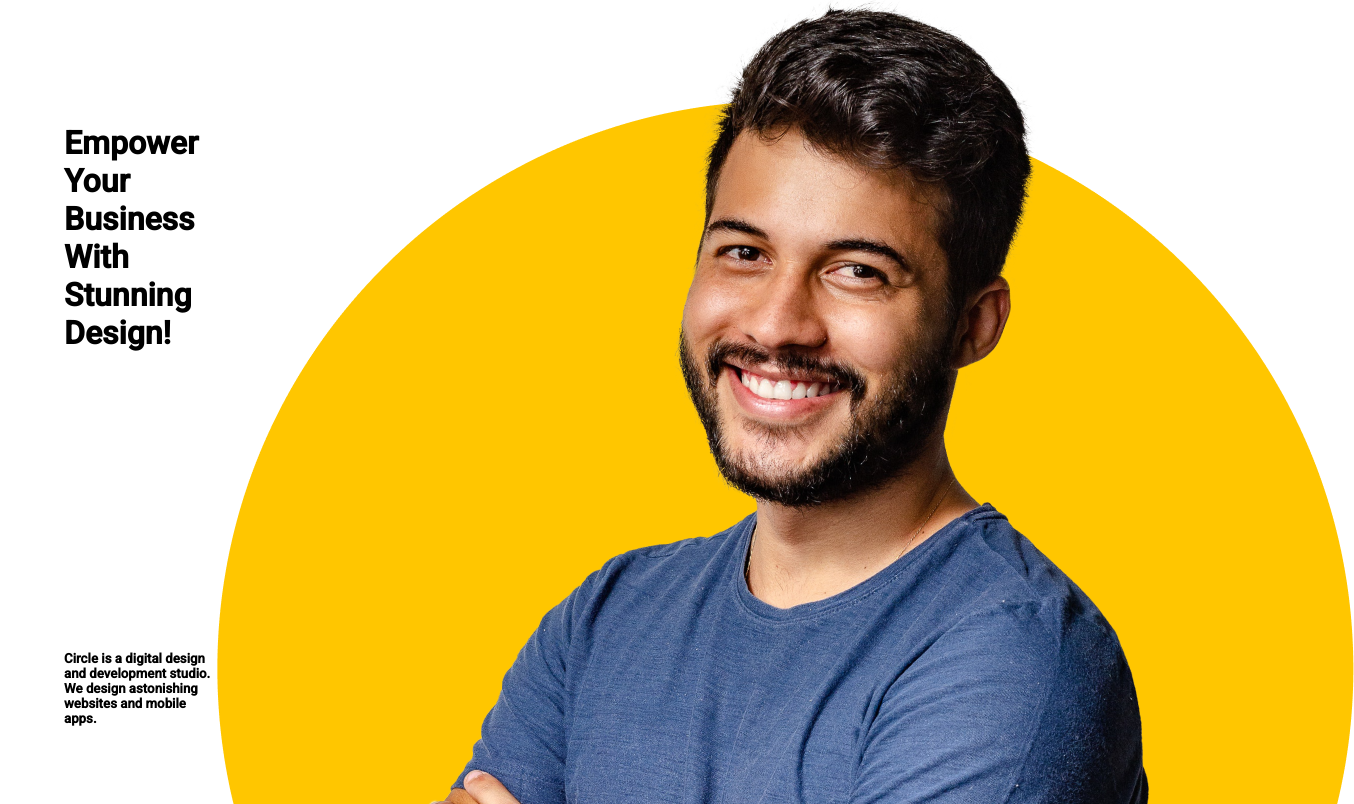
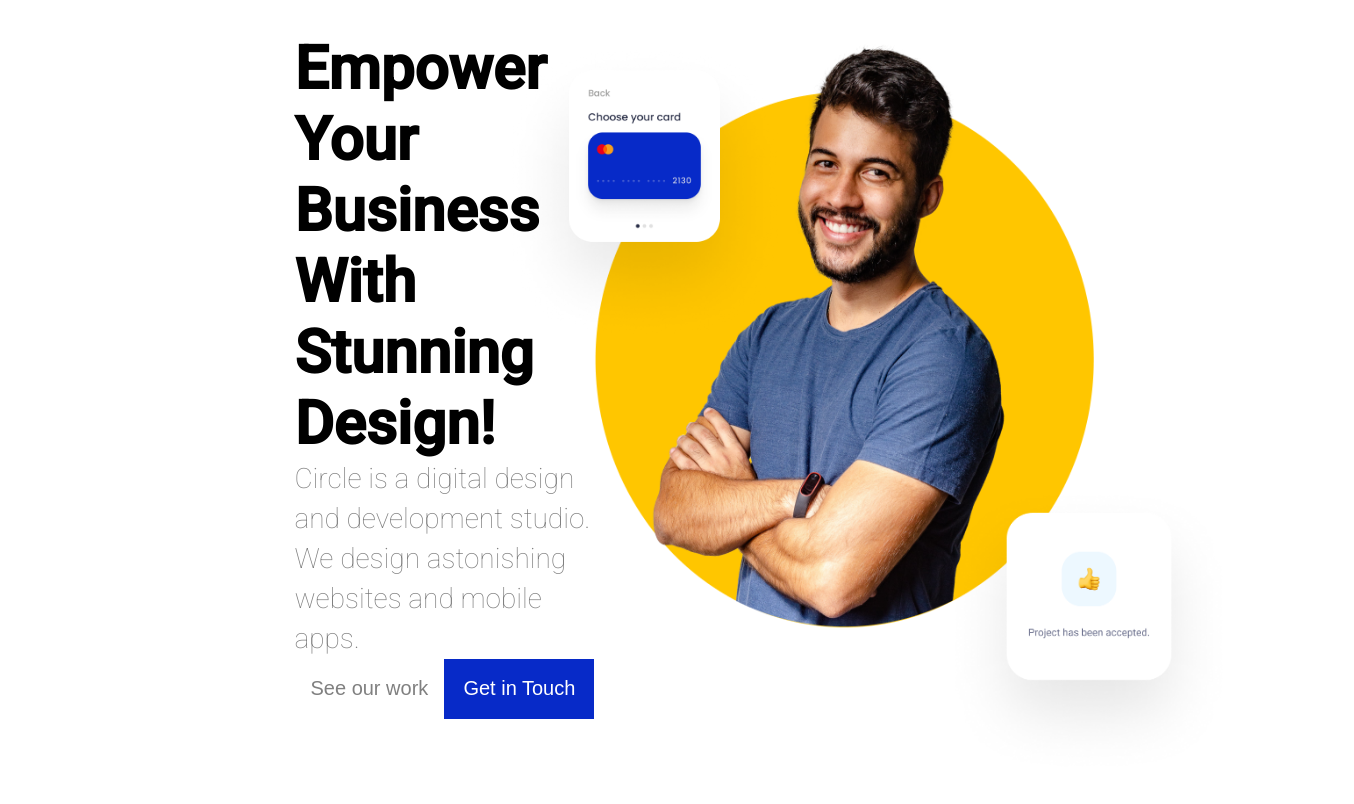
Before and after one commit to Dweina1920/midterm-ironhack, a plain HTML site: page index.html in a window 1280 px wide. Shown: the part 156-960 px from the top of the page, 1354 px wide, since content can reach past the window. After the commit the page ends 937 px from the top, so only its background shows below. Drawn offline with Linux system fonts and the light colour scheme.

Commit message:
hero-index

```diff
--- a/index.html
+++ b/index.html
@@ -11,42 +11,50 @@
   <body>
     <header class="header">
       <div class="logo">
-        <img src="./resources/images/logos/circle.svg" alt="Logo" />
+        <a href="index.html"
+          ><img src="./resources/images/logos/circle.svg" alt="Logo"
+        /></a>
       </div>
       <nav>
         <ul class="nav-links">
-          <li><a class="links" href="#">Home</a></li>
+          <li><a class="links" href="index.html">Home</a></li>
           <li><a class="links" href="#">Services</a></li>
-          <li><a class="links" href="#">Projects</a></li>
-          <li><a class="links" href="#">About</a></li>
+          <li><a class="links" href="project.html">Projects</a></li>
+          <li><a class="links" href="aboutUs.html">About</a></li>
         </ul>
       </nav>
-      <a class="btn" href="#"><button>Contact Us</button></a>
+      <a class="btn" href="contact-us.html"><button>Contact Us</button></a>
     </header>
 
     <div class="container-hero-section">
       <div class="info-hero-section">
-          <h1>
+        <p class="frase-empresa">
           Empower Your <br />
           Business With<br />
           Stunning Design!
-          </h1>
-          <h5>
-            Circle is a digital design and development studio.<br />
-            We design astonishing websites and mobile apps.
-          </h5>
-          <div class="">
-            <a class="btn" href="#"><button>Get in touch</button></a>
-            <a class="links" href="#"><button>See our work</button></a>
+        </p>
+        <p class="frase-informativa">
+          Circle is a digital design and development studio. We design
+          astonishing websites and mobile apps.
+        </p>
+        <div class="div-buttons-hero">
+          <button class="btn-hero">
+            <a class="link-hero" href="project.html">See our work</a>
+          </button>
+          <button class="btn-hero-second">
+            <a class="link-hero-second" href="contact-us.html">Get in Touch</a>
+          </button>
         </div>
       </div>
       <div class="div-hero-img">
-          <img class="big-img-hero"
+        <img class="card-1" src="./resources/images/hero-section/card-1.png" alt="card-one"/>
+        <img
+          class="big-img-hero"
           src="./resources/images/hero-section/hero-image.png"
           alt="image of hero section"
         />
+        <img class="card-2" src="./resources/images/hero-section/card-2.png"/>
       </div>
     </div>
-
   </body>
 </html>
--- a/resources/styles/style.css
+++ b/resources/styles/style.css
@@ -18,15 +18,91 @@ body {
 
 /* ------------------------------------------------------------------------ */
 /* ------------------------------ INDEX html ------------------------------ */
+.container-hero-section {
+  justify-content: space-around;
+  display: flex;
+
+  width: 60%;
+  margin: 0 auto;
+}
+
 .info-hero-section {
   display: flex;
   flex-direction: column;
   justify-content: space-around;
 }
-.container-hero-section {
+
+/*frases hero*/
+
+.frase-empresa {
+  font-size: 60px;
+  font-weight: 800;
+}
+.frase-informativa {
+  font-size: 28px;
+  color: grey;
+  font-weight: 200;
+  line-height: 40px;
+}
+
+/*botones-hero*/
+.div-buttons-hero {
   display: flex;
 }
+.link-hero-original {
+  text-decoration: none;
+  color: grey;
+
+  font-size: 20px;
+}
+.link-hero {
+  text-decoration: none;
+  color: grey;
+}
+.btn-hero {
+  background: white;
+  border: none;
+  cursor: pointer;
+  transition: all 0.3s ease 0s;
+  width: 150px;
+  height: 60px;
+  font-size: 20px;
+}
+
+.link-hero-second {
+  text-decoration: none;
+  color: white;
+}
+.btn-hero-second {
+  color: white;
+  background: #072ac8;
+  border: none;
+  cursor: pointer;
+  transition: all 0.3s ease 0s;
+  width: 150px;
+  height: 60px;
+  font-size: 20px;
+}
+/*imagen-hero*/
+
+.div-hero-img {
+  position: relative;
+}
+
 .big-img-hero {
+  width: 500px;
+  height: 600px;
+}
+.card-1 {
+  position: absolute;
+  width: 60%;
+  right: 60%;
+}
+.card-2 {
+  position: absolute;
+  width: 60%;
+  top: 65%;
+  right: -29%;
 }
 
 /* ------------------------------------------------------------------------ */
@@ -50,6 +126,7 @@ body {
   align-items: center;
   height: 85px;
   padding: 5px 10%;
+  margin-bottom: 5%;
 }
 
 .header .logo {
@@ -124,28 +201,27 @@ body {
 /* Your CSS code goes here */
 
 /* ------------------------------ Footer ------------------------------ */
-.container-footer{
+.container-footer {
   display: flex;
   flex-direction: row;
   justify-content: space-between;
-  padding:8%;
+  padding: 8%;
 }
-.logo-direction{
+.logo-direction {
   display: flex;
-  flex-direction:column;
+  flex-direction: column;
   justify-content: space-between;
 }
 
-.links-footer{ display: grid;
+.links-footer {
+  display: grid;
   justify-content: space-between;
-grid-template-columns: 200px 200px 200px;
-
+  grid-template-columns: 200px 200px 200px;
 }
-.link-footer{
-  text-decoration:none;
-color:#072ac8 ;
+.link-footer {
+  text-decoration: none;
+  color: #072ac8;
 }
-
 
 /* Your CSS code goes here */
 
```
Also changed, not shown: aboutUs.html (+28 -0 lines), contact-us.html (+5 -5 lines), project.html (+28 -0 lines), 1 other file. Lines whose indentation alone changed are shown as unchanged.
